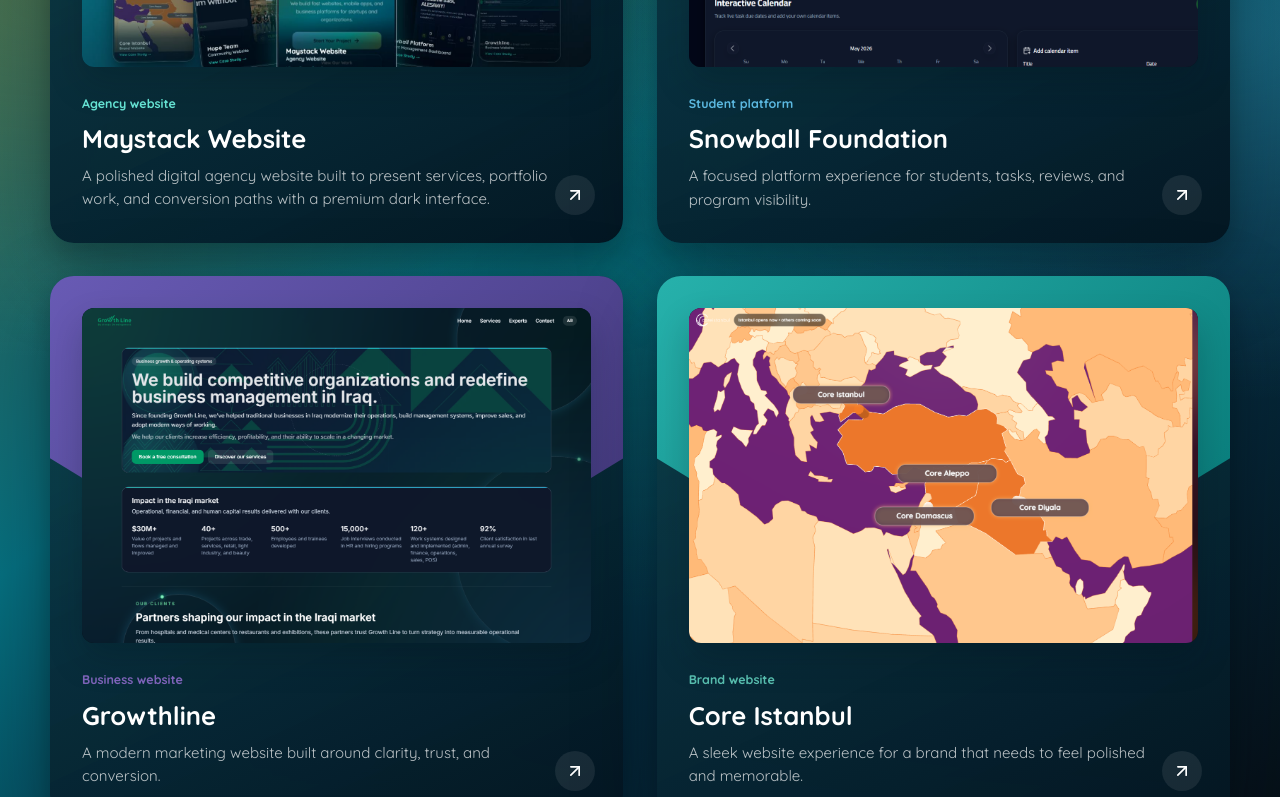
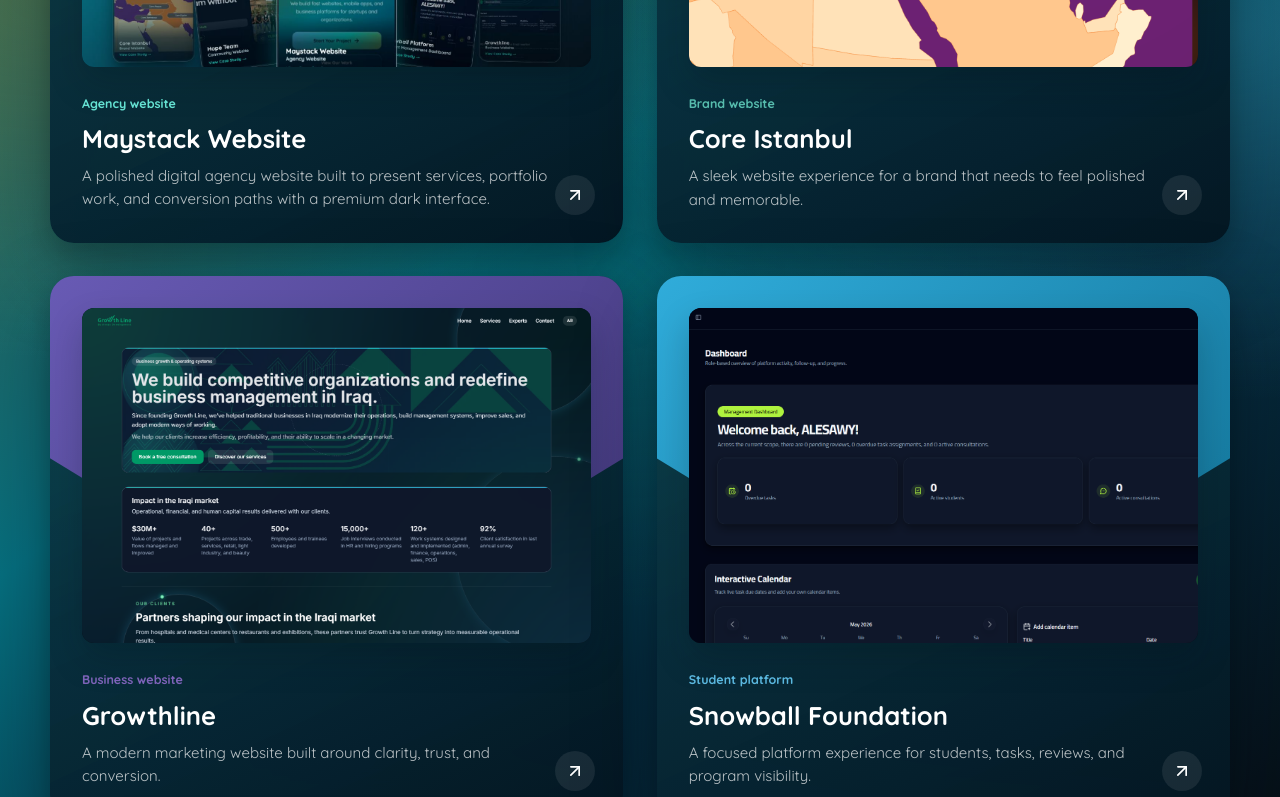
Before and after one commit to MAYSTACKLABS/website, a React (Vite) app: page /portfolio in a window 1280 px wide. Shown: the part 800-1597 px from the top of the page. Built offline with nearby package versions, Linux system fonts and the light colour scheme.

Commit message:
Polish portfolio project galleries

```diff
--- a/src/pages/portfolio/projectDetail.tsx
+++ b/src/pages/portfolio/projectDetail.tsx
@@ -138,7 +138,9 @@
                     </div>
                     <div className="project-desktop-gallery">
                         {project.desktopImages.map((image, index) => (
-                            <img key={image} src={image} alt={`${project.title[lang]} desktop ${index + 1}`} />
+                            <div key={image} className="project-desktop-shot">
+                                <img src={image} alt={`${project.title[lang]} desktop ${index + 1}`} />
+                            </div>
                         ))}
                     </div>
                     <div className="project-mobile-gallery">
--- a/src/pages/portfolio/projectsData.ts
+++ b/src/pages/portfolio/projectsData.ts
@@ -84,26 +84,26 @@
         ],
     },
     {
-        slug: "snowball",
-        title: { en: "Snowball Foundation", ar: "سنوبول فاونديشن" },
-        category: { en: "Student platform", ar: "منصة طلابية" },
-        kinds: ["platform"],
+        slug: "core",
+        title: { en: "Core Istanbul", ar: "كور إسطنبول" },
+        category: { en: "Brand website", ar: "موقع هوية" },
+        kinds: ["website"],
         intro: {
-            en: "A focused platform experience for students, tasks, reviews, and program visibility.",
-            ar: "منصة مركزة للطلاب والمهام والمراجعات ورؤية البرامج بوضوح.",
+            en: "A sleek website experience for a brand that needs to feel polished and memorable.",
+            ar: "تجربة موقع أنيقة لعلامة تحتاج أن تظهر بشكل مصقول ولا ينسى.",
         },
         details: {
-            en: "Snowball brings student progress, task follow-up, and review flows into one clean interface. The design keeps dense operational data readable while staying friendly on mobile.",
-            ar: "يجمع سنوبول تقدم الطلاب ومتابعة المهام ومسارات المراجعة في واجهة واحدة واضحة، مع الحفاظ على سهولة قراءة البيانات على الموبايل.",
+            en: "Core Istanbul balances large visual moments with practical sections, giving the brand a premium first impression across desktop and mobile screens.",
+            ar: "يوازن كور إسطنبول بين اللقطات البصرية الكبيرة والأقسام العملية ليمنح العلامة انطباعاً احترافياً على الديسكتوب والموبايل.",
         },
-        accent: "#20a8d8",
-        cover: snowballCover,
-        desktopImages: [snowballOne, snowballTwo, snowballThree],
-        mobileImages: [snowballMobileOne, snowballMobileTwo, snowballMobileThree],
+        accent: "#0cae9d",
+        cover: coreCover,
+        desktopImages: [coreOne, coreTwo, coreThree],
+        mobileImages: [coreMobileOne, coreMobileTwo, coreMobileThree],
         highlights: [
-            { en: "Responsive dashboard flows", ar: "لوحات متجاوبة" },
-            { en: "Clear task and review states", ar: "حالات مهام ومراجعات واضحة" },
-            { en: "Mobile-friendly student views", ar: "واجهات طلابية مناسبة للموبايل" },
+            { en: "Premium landing experience", ar: "تجربة صفحة رئيسية فاخرة" },
+            { en: "Image-led storytelling", ar: "سرد بصري بالصور" },
+            { en: "Fast, polished interface", ar: "واجهة سريعة ومصقولة" },
         ],
     },
     {
@@ -130,26 +130,26 @@
         ],
     },
     {
-        slug: "core",
-        title: { en: "Core Istanbul", ar: "كور إسطنبول" },
-        category: { en: "Brand website", ar: "موقع هوية" },
-        kinds: ["website"],
+        slug: "snowball",
+        title: { en: "Snowball Foundation", ar: "سنوبول فاونديشن" },
+        category: { en: "Student platform", ar: "منصة طلابية" },
+        kinds: ["platform"],
         intro: {
-            en: "A sleek website experience for a brand that needs to feel polished and memorable.",
-            ar: "تجربة موقع أنيقة لعلامة تحتاج أن تظهر بشكل مصقول ولا ينسى.",
+            en: "A focused platform experience for students, tasks, reviews, and program visibility.",
+            ar: "منصة مركزة للطلاب والمهام والمراجعات ورؤية البرامج بوضوح.",
         },
         details: {
-            en: "Core Istanbul balances large visual moments with practical sections, giving the brand a premium first impression across desktop and mobile screens.",
-            ar: "يوازن كور إسطنبول بين اللقطات البصرية الكبيرة والأقسام العملية ليمنح العلامة انطباعاً احترافياً على الديسكتوب والموبايل.",
+            en: "Snowball brings student progress, task follow-up, and review flows into one clean interface. The design keeps dense operational data readable while staying friendly on mobile.",
+            ar: "يجمع سنوبول تقدم الطلاب ومتابعة المهام ومسارات المراجعة في واجهة واحدة واضحة، مع الحفاظ على سهولة قراءة البيانات على الموبايل.",
         },
-        accent: "#0cae9d",
-        cover: coreCover,
-        desktopImages: [coreOne, coreTwo, coreThree],
-        mobileImages: [coreMobileOne, coreMobileTwo, coreMobileThree],
+        accent: "#20a8d8",
+        cover: snowballCover,
+        desktopImages: [snowballOne, snowballTwo, snowballThree],
+        mobileImages: [snowballMobileOne, snowballMobileTwo, snowballMobileThree],
         highlights: [
-            { en: "Premium landing experience", ar: "تجربة صفحة رئيسية فاخرة" },
-            { en: "Image-led storytelling", ar: "سرد بصري بالصور" },
-            { en: "Fast, polished interface", ar: "واجهة سريعة ومصقولة" },
+            { en: "Responsive dashboard flows", ar: "لوحات متجاوبة" },
+            { en: "Clear task and review states", ar: "حالات مهام ومراجعات واضحة" },
+            { en: "Mobile-friendly student views", ar: "واجهات طلابية مناسبة للموبايل" },
         ],
     },
     {
--- a/src/styles/utilities.css
+++ b/src/styles/utilities.css
@@ -838,15 +838,24 @@
         gap: 1.25rem;
     }
 
-    .project-desktop-gallery img {
+    .project-desktop-shot {
         width: 100%;
+        aspect-ratio: 16 / 9;
         overflow: hidden;
         border-radius: 20px;
         border: 0;
         box-shadow: 0 26px 70px rgba(0, 10, 18, 0.3);
     }
 
-    .project-desktop-gallery img:first-child {
+    .project-desktop-shot img {
+        width: 100%;
+        height: 100%;
+        object-fit: cover;
+        object-position: top center;
+        transition: transform 300ms ease;
+    }
+
+    .project-desktop-shot:first-child {
         grid-column: 1 / -1;
     }
 
@@ -1058,7 +1067,7 @@
             gap: 1rem;
         }
 
-        .project-desktop-gallery img {
+        .project-desktop-shot {
             border-radius: 18px;
         }
 
```
Also changed, not shown: src/assets/projects/core/3.png, src/assets/projects/snowball/2.png.
